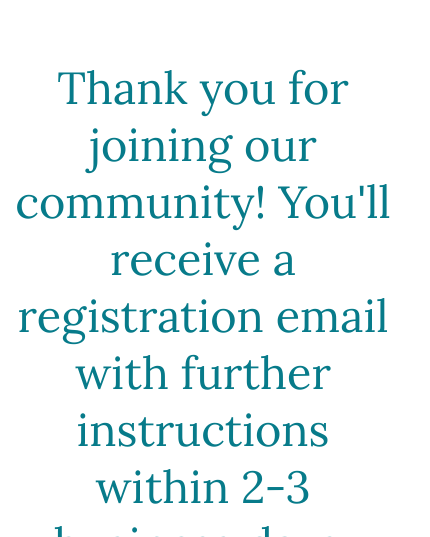
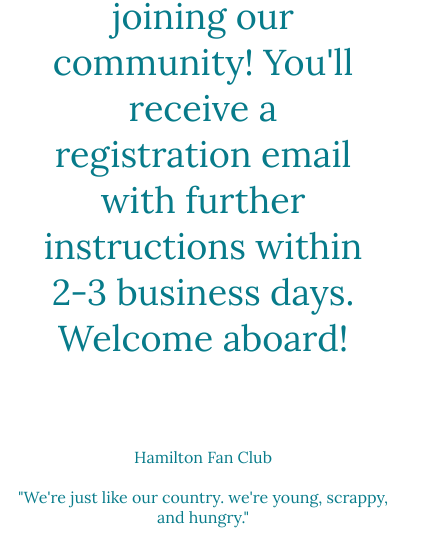
Before and after one commit to kaeb13/projekt1, a plain HTML site: page thank-you-for-joining.html in a window 390 px wide. Shown: the part 483-1020 px from the top of the page, 430 px wide, since content can reach past the window. Drawn offline with Linux system fonts and the light colour scheme.

Commit message:
Adding extra media query to thank you page

```diff
--- a/assets/css/style.css
+++ b/assets/css/style.css
@@ -778,10 +778,36 @@ field:hover {
 .thank-you-contact{
   text-align: center;
   color: #077b8a;
-  font-size: 64px;
+  font-size: 55px;
+  margin-left: 20px;
+  margin-right: 20px;
+  margin-top: 2px;
+  margin-bottom: 2px;
 }
 
 .thank-you-contact p {
-  font-size: 45px;
+  font-size: 40px;
 
 }
+
+/* Styles for smaller screens */
+@media only screen and (max-width: 600px) {
+  .thank-you-contact {
+    font-size: 48px;
+  }
+
+  .thank-you-contact p {
+    font-size: 36px;
+  }
+}
+
+/* Styles for larger screens */
+@media only screen and (min-width: 1200px) {
+  .thank-you-contact {
+    font-size: 80px;
+  }
+
+  .thank-you-contact p {
+    font-size: 60px;
+  }
+}
```
Also changed, not shown: 1 other file.
